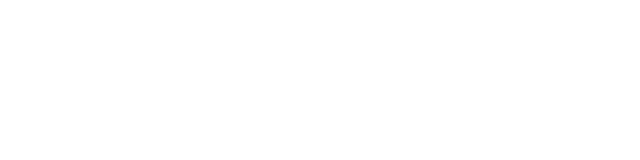
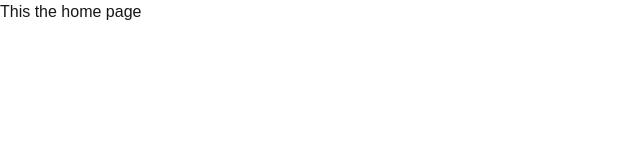
Before and after one commit to MichaelGift/getting-started, a Next.js app in the folder client/: page / in a window 1280 px wide. Shown: the top 160 px of the page, without its empty margins (0-640 px from the left). Built offline with nearby package versions, Linux system fonts and the light colour scheme.

Commit message:
fix(Home Page) - Correct text on the home page to improve clarity

```diff
--- a/client/app/page.tsx
+++ b/client/app/page.tsx
@@ -3,6 +3,7 @@
 export default function Home() {
   return (
     <div >
+      This the home page
     </div>
   );
 }
```
